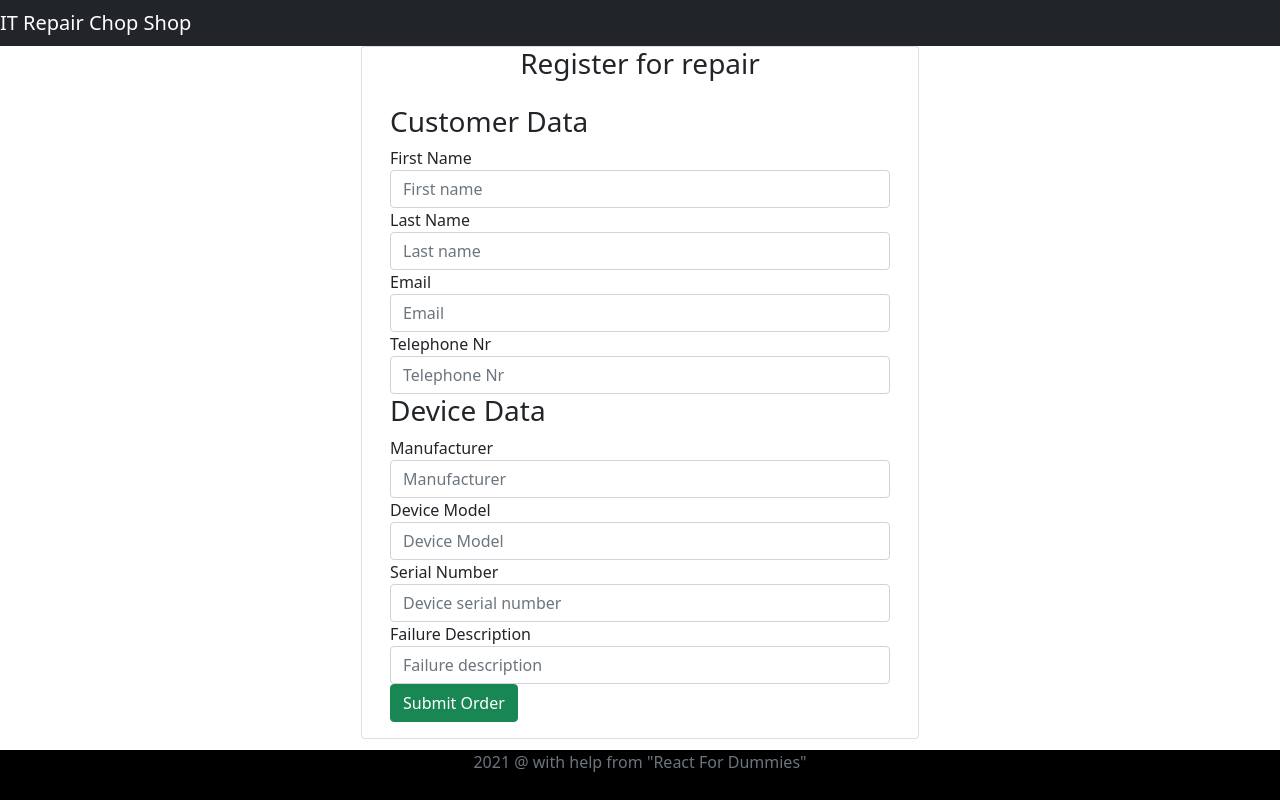
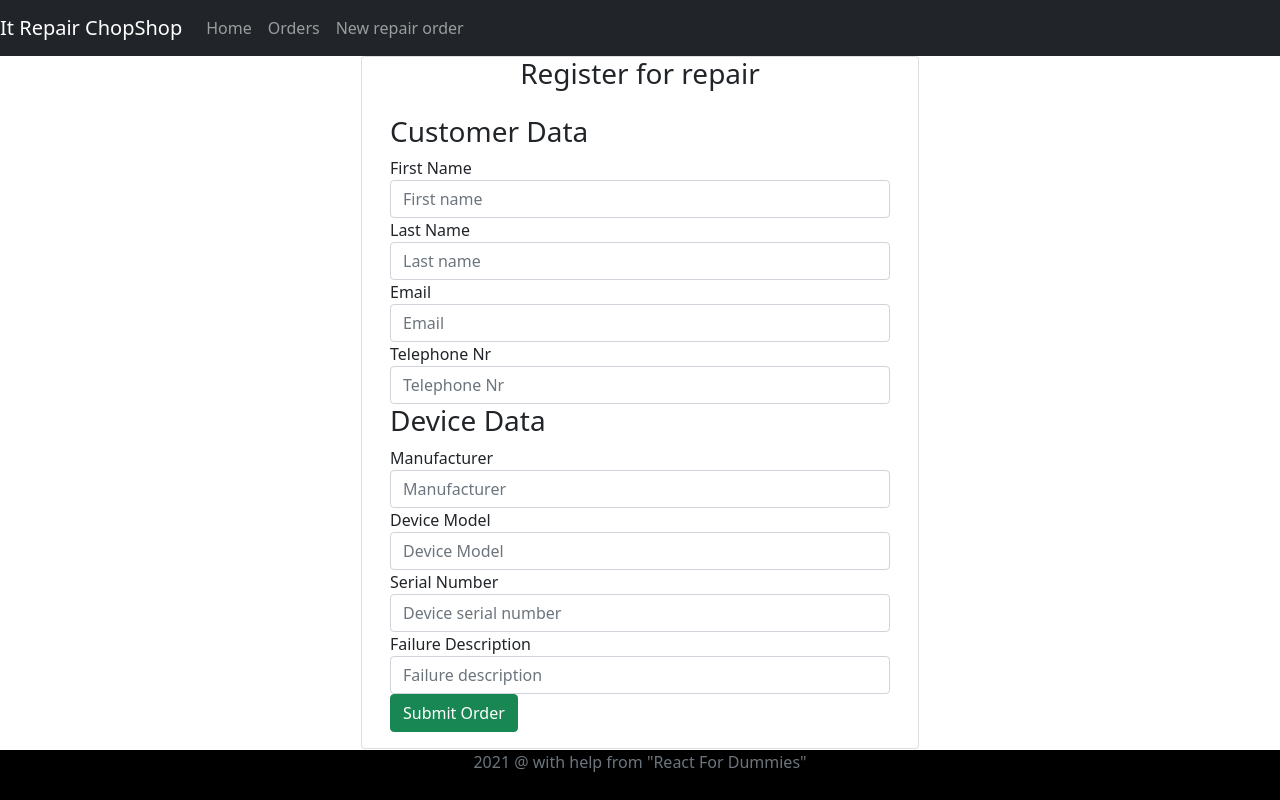
Before and after one commit to AudriusLunys/repair-registration-ui, a React (Create React App) app in the folder registration-ui/: page /register-device in a window 1280 px wide. Built offline with nearby package versions, Linux system fonts and the light colour scheme.

Commit message:
navbar component added

```diff
--- a/registration-ui/package.json
+++ b/registration-ui/package.json
@@ -10,6 +10,7 @@
     "axios": "^0.24.0",
     "bootstrap": "^5.1.3",
     "react": "^17.0.2",
+    "react-bootstrap": "^2.0.2",
     "react-dom": "^17.0.2",
     "react-router-dom": "^6.0.2",
     "react-scripts": "4.0.3",
--- a/registration-ui/src/components/CreateOrder.jsx
+++ b/registration-ui/src/components/CreateOrder.jsx
@@ -40,8 +40,6 @@
                     [event.target.name]: event.target.value
             }
         };
-
-
         OrderService.createOrder(order).then(res => {
             console.log(order);
         });
--- a/registration-ui/src/components/Header.jsx
+++ b/registration-ui/src/components/Header.jsx
@@ -1,4 +1,5 @@
 import React, {Component} from 'react';
+import Navbaras from "./Navbar";
 
 class Header extends Component {
     constructor(props) {
@@ -13,9 +14,7 @@
         return (
             <div>
                 <header>
-                    <nav className="navbar navbar-expand-md navbar-dark bg-dark">
-                     <div><a className="navbar-brand">IT Repair Chop Shop</a></div>
-                    </nav>
+                  <Navbaras/>
                 </header>
             </div>
         );
--- /dev/null
+++ b/registration-ui/src/components/Navbar.js
@@ -0,0 +1,27 @@
+import 'bootstrap/dist/css/bootstrap.min.css';
+import {Nav,  Navbar } from 'react-bootstrap';
+const {Component} = require("react");
+
+
+class Navbaras extends Component{
+    constructor(props) {
+        super(props);
+
+    }
+    render() {
+        return (
+            <Navbar collapseOnSelect expand="lg" bg="dark" variant="dark">
+                <Navbar.Brand href="/">It Repair ChopShop</Navbar.Brand>
+                <Navbar.Toggle aria-controls="responsive-navbar-nav" />
+                <Navbar.Collapse id="responsive-navbar-nav">
+                    <Nav className="ml-auto">
+                        <Nav.Link href="/">Home</Nav.Link>
+                        <Nav.Link href="/orders">Orders</Nav.Link>
+                        <Nav.Link href="/register-device">New repair order</Nav.Link>
+                    </Nav>
+                </Navbar.Collapse>
+            </Navbar>
+        );
+    }
+}
+export default Navbaras;
```
Also changed, not shown: 1 other file (tests, documents, lock files or other folders).
